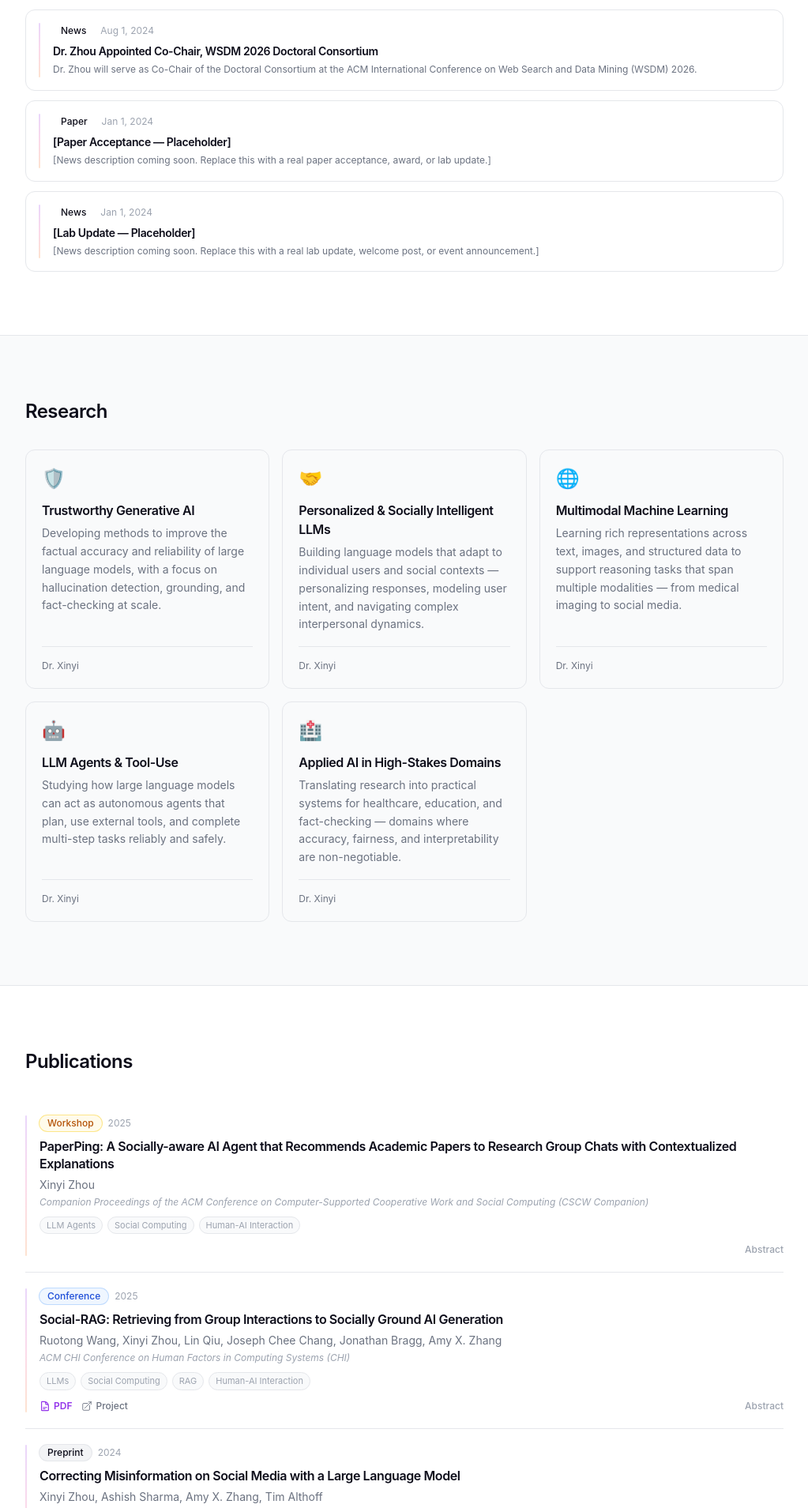
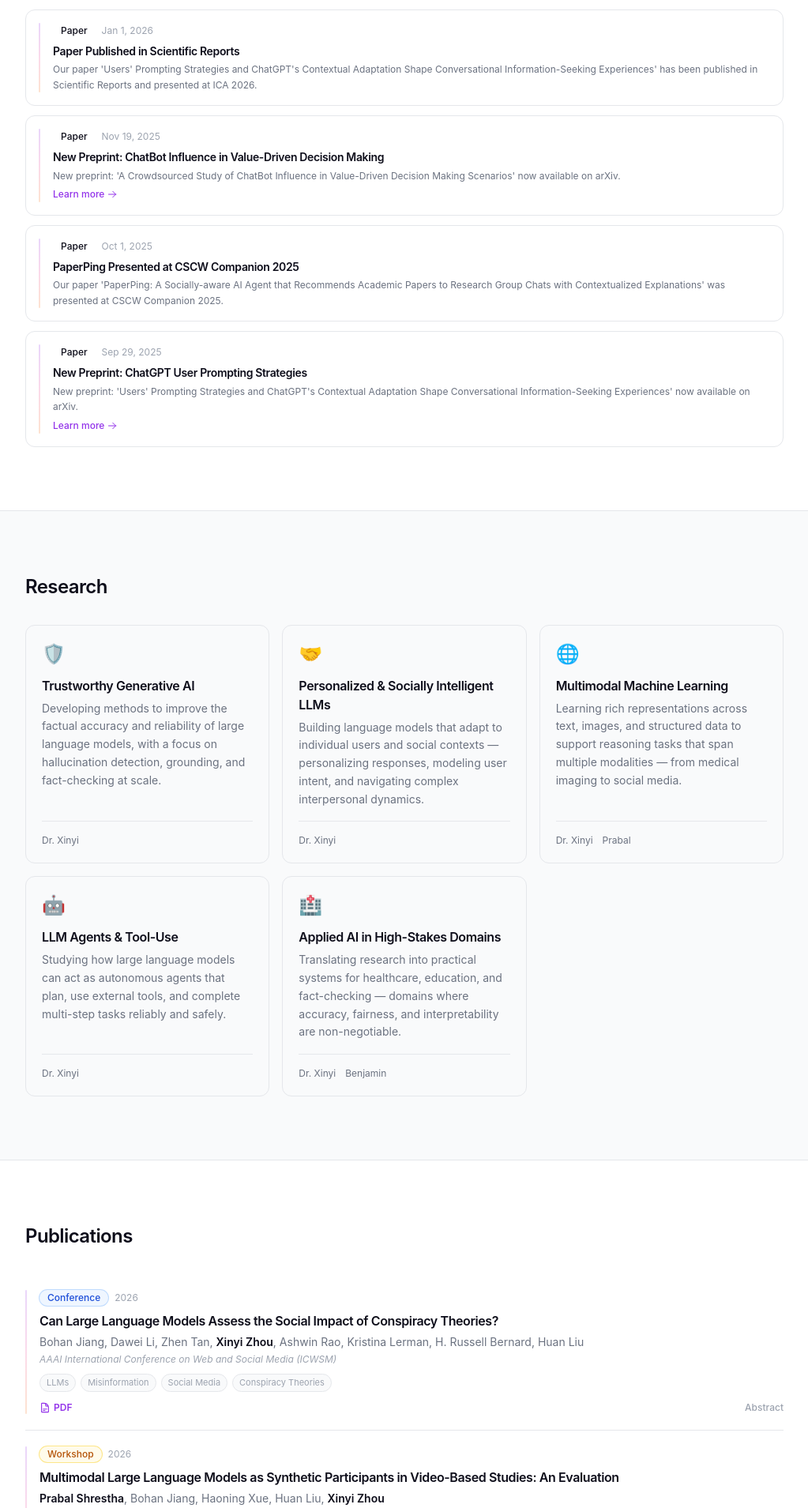
Before and after one commit to MINDLab25/lab-website, a Next.js app: page / in a window 1280 px wide. Shown: the part 887-2796 px from the top of the page at 79% size, without its empty margins (128-1151 px from the left). Built offline with nearby package versions, Linux system fonts and the light colour scheme.

Commit message:
Update site data with revised lab member information, including new publications for 2026, updated featured news, and a placeholder profile for an upcoming PhD student.

```diff
--- a/src/data/site.ts
+++ b/src/data/site.ts
@@ -36,15 +36,15 @@ export const home = {
     { value: "30+", label: "Publications" },
     { value: "—", label: "Lab Members" }, // TODO: fill in
     { value: "20", label: "h-index" },
-    { value: "3", label: "Years at BSU" },
+    { value: "1", label: "Year at BSU" },
   ],
   // IDs referencing items in the publications and news arrays below
   featuredPublicationIds: [
-    "social-rag-chi-2025",
-    "correcting-misinfo-2024",
-    "fake-news-survey-csur-2020",
+    "multimodal-llms-synthetic-participants-2026",
+    "conspiracy-theories-icwsm-2026",
+    "chatbot-influence-arxiv-2025",
   ],
-  featuredNewsIds: ["rising-star-mit-2024", "rising-star-ds-2024", "wsdm-2026"],
+  featuredNewsIds: ["icwsm-2026-papers", "wsdm-2026-dc", "bsu-welcome-2025"],
 };
 
 // ──────────────────────────────────────────────────────────
@@ -73,7 +73,7 @@ export const researchAreas = [
     description:
       "Learning rich representations across text, images, and structured data to support reasoning tasks that span multiple modalities — from medical imaging to social media.",
     icon: "🌐",
-    memberIds: ["xinyi-zhou"],
+    memberIds: ["xinyi-zhou", "prabal-shrestha"],
   },
   {
     id: "llm-agents",
@@ -89,7 +89,7 @@ export const researchAreas = [
     description:
       "Translating research into practical systems for healthcare, education, and fact-checking — domains where accuracy, fairness, and interpretability are non-negotiable.",
     icon: "🏥",
-    memberIds: ["xinyi-zhou"],
+    memberIds: ["xinyi-zhou", "benjamin-lee-peterson"],
   },
 ];
 
@@ -168,6 +168,23 @@ Ben's work connects research, teaching, and service around a common thread: how
         "https://scholar.google.com/citations?user=fWvBixgAAAAJ&hl=en",
     },
     joinYear: 2025,
+  },
+  {
+    id: "phd-student-placeholder-1",
+    name: "PHD Student (Coming Soon)",
+    role: "phd",
+    title: "PHD Student",
+    photo: "",
+    bio: "This profile is a placeholder. Real lab member info will be added here soon.",
+    interests: ["[Research Interest]"],
+    links: {
+      email: "benjaminpeterson@boisestate.edu",
+      github: "https://github.com/blpeter",
+      linkedin: "https://www.linkedin.com/in/ben-peterson-4901646",
+      googleScholar:
+        "https://scholar.google.com/citations?user=fWvBixgAAAAJ&hl=en",
+    },
+    joinYear: undefined,
   },
 
   // ── MS Students ─────────────────────────────────────────
@@ -250,11 +267,99 @@ export interface Publication {
 }
 
 export const publications: Publication[] = [
-  // ── 2025 ────────────────────────────────────────────────
+  // ── 2026 ────────────────────────────────────────────────
   {
-    id: "social-rag-chi-2025",
+    id: "multimodal-llms-synthetic-participants-2026",
     title:
-      "Social-RAG: Retrieving from Group Interactions to Socially Ground AI Generation",
+      "Multimodal Large Language Models as Synthetic Participants in Video-Based Studies: An Evaluation",
+    authors: [
+      "Prabal Shrestha",
+      "Bohan Jiang",
+      "Haoning Xue",
+      "Huan Liu",
+      "Xinyi Zhou",
+    ],
+    venue:
+      "Workshop on Large Language Models for Social Reasoning and Simulation (SocialLLM) @ ICWSM",
+    year: 2026,
+    type: "workshop",
+    abstract: "[Abstract coming soon.]",
+    links: {},
+    tags: ["Multimodal ML", "LLMs", "Human Simulation", "Video Understanding"],
+    featured: true,
+  },
+  {
+    id: "conspiracy-theories-icwsm-2026",
+    title:
+      "Can Large Language Models Assess the Social Impact of Conspiracy Theories?",
+    authors: [
+      "Bohan Jiang",
+      "Dawei Li",
+      "Zhen Tan",
+      "Xinyi Zhou",
+      "Ashwin Rao",
+      "Kristina Lerman",
+      "H. Russell Bernard",
+      "Huan Liu",
+    ],
+    venue: "AAAI International Conference on Web and Social Media (ICWSM)",
+    year: 2026,
+    type: "conference",
+    abstract: "[Abstract coming soon.]",
+    links: {
+      pdf: "https://arxiv.org/abs/2412.07019",
+    },
+    tags: ["LLMs", "Misinformation", "Social Media", "Conspiracy Theories"],
+    featured: false,
+  },
+  {
+    id: "chatgpt-info-seeking-sr-2026",
+    title:
+      "Users' Prompting Strategies and ChatGPT's Contextual Adaptation Shape Conversational Information-Seeking Experiences",
+    authors: [
+      "Haoning Xue",
+      "Yoo Jung Oh",
+      "Xinyi Zhou",
+      "Xinyu Zhang",
+      "Berit Oxley",
+    ],
+    venue: "Scientific Reports",
+    year: 2026,
+    type: "journal",
+    abstract: "[Abstract coming soon.]",
+    links: {
+      pdf: "https://arxiv.org/abs/2509.25513",
+    },
+    tags: ["LLMs", "Human-AI Interaction", "Information Seeking"],
+    featured: false,
+  },
+
+  // ── 2025 (lab founded 2025-08-20) ───────────────────────
+  {
+    id: "chatbot-influence-arxiv-2025",
+    title:
+      "A Crowdsourced Study of ChatBot Influence in Value-Driven Decision Making Scenarios",
+    authors: [
+      "Anthony Wise",
+      "Xinyi Zhou",
+      "Martin Reimann",
+      "Anind Dey",
+      "Leilani Battle",
+    ],
+    venue: "arXiv preprint",
+    year: 2025,
+    type: "preprint",
+    abstract: "[Abstract coming soon.]",
+    links: {
+      pdf: "https://arxiv.org/abs/2511.15857",
+    },
+    tags: ["LLMs", "Human-AI Interaction", "Decision Making"],
+    featured: true,
+  },
+  {
+    id: "paperping-cscw-2025",
+    title:
+      "PaperPing: A Socially-aware AI Agent that Recommends Academic Papers to Research Group Chats with Contextualized Explanations",
     authors: [
       "Ruotong Wang",
       "Xinyi Zhou",
@@ -263,127 +368,15 @@ export const publications: Publication[] = [
       "Jonathan Bragg",
       "Amy X. Zhang",
     ],
-    venue: "ACM CHI Conference on Human Factors in Computing Systems (CHI)",
-    year: 2025,
-    type: "conference",
-    abstract:
-      "Social-RAG is a workflow for socially grounding AI agents by retrieving context from prior group interactions, selecting relevant social signals, and feeding them into a language model to generate socially aligned messages. Deployed in PaperPing — a paper-recommendation agent for research group chats — across 18 channels reaching 500+ researchers over three months.",
-    links: {
-      pdf: "https://arxiv.org/abs/2411.02353",
-      project: "https://dl.acm.org/doi/10.1145/3706598.3713749",
-    },
-    tags: ["LLMs", "Social Computing", "RAG", "Human-AI Interaction"],
-    featured: true,
-  },
-  {
-    id: "paperping-cscw-2025",
-    title:
-      "PaperPing: A Socially-aware AI Agent that Recommends Academic Papers to Research Group Chats with Contextualized Explanations",
-    authors: ["Xinyi Zhou"],
     venue:
       "Companion Proceedings of the ACM Conference on Computer-Supported Cooperative Work and Social Computing (CSCW Companion)",
     year: 2025,
     type: "workshop",
     abstract: "[Abstract coming soon.]",
-    links: {},
+    links: {
+      project: "https://dl.acm.org/doi/10.1145/3715070.3757230",
+    },
     tags: ["LLM Agents", "Social Computing", "Human-AI Interaction"],
-    featured: false,
-  },
-
-  // ── 2024 ────────────────────────────────────────────────
-  {
-    id: "correcting-misinfo-2024",
-    title:
-      "Correcting Misinformation on Social Media with a Large Language Model",
-    authors: ["Xinyi Zhou", "Ashish Sharma", "Amy X. Zhang", "Tim Althoff"],
-    venue: "arXiv preprint",
-    year: 2024,
-    type: "preprint",
-    abstract:
-      "We propose MUSE, an LLM augmented with vision-language modeling and web retrieval over credible sources to detect and explain misinformation in social media posts. MUSE outperforms GPT-4 by 37% and high-quality human responses by 29%, and generalizes across modalities, domains, and political leanings.",
-    links: {
-      pdf: "https://arxiv.org/abs/2403.11169",
-    },
-    tags: ["LLMs", "Misinformation", "Social Media", "Fact-Checking"],
-    featured: true,
-  },
-  {
-    id: "fact-checking-cscw-2024",
-    title:
-      "Human-centered NLP Fact-checking: Co-Designing with Fact-checkers using Matchmaking for AI",
-    authors: ["Xinyi Zhou"],
-    venue: "Proceedings of the ACM on Human-Computer Interaction (CSCW)",
-    year: 2024,
-    type: "conference",
-    abstract: "[Abstract coming soon.]",
-    links: {
-      project: "https://dl.acm.org/doi/10.1145/3686962",
-    },
-    tags: ["Fact-Checking", "Human-AI Interaction", "NLP"],
-    featured: false,
-  },
-
-  // ── 2022 ────────────────────────────────────────────────
-  {
-    id: "fake-intent-www-2022",
-    title:
-      "'This is Fake! Shared it by Mistake': Assessing the Intent of Fake News Spreaders",
-    authors: [
-      "Xinyi Zhou",
-      "Kai Shu",
-      "Vir V. Phoha",
-      "Huan Liu",
-      "Reza Zafarani",
-    ],
-    venue: "The Web Conference (WWW)",
-    year: 2022,
-    type: "conference",
-    abstract: "[Abstract coming soon.]",
-    links: {},
-    tags: ["Fake News", "Misinformation", "Social Media", "NLP"],
-    featured: false,
-  },
-
-  // ── 2020 ────────────────────────────────────────────────
-  {
-    id: "fake-news-survey-csur-2020",
-    title:
-      "A Survey of Fake News: Fundamental Theories, Detection Methods, and Opportunities",
-    authors: ["Xinyi Zhou", "Reza Zafarani"],
-    venue: "ACM Computing Surveys (CSUR)",
-    year: 2020,
-    type: "journal",
-    abstract:
-      "A comprehensive survey of fake news research covering psychological and social theories behind misinformation spread, computational detection methods (knowledge-based, style-based, propagation-based, source-based), and open challenges. One of the most-cited works in the automated fact-checking literature.",
-    links: {},
-    tags: ["Fake News", "Survey", "Misinformation", "NLP"],
-    featured: true,
-  },
-  {
-    id: "safe-pakdd-2020",
-    title: "SAFE: Similarity-Aware Multi-Modal Fake News Detection",
-    authors: ["Xinyi Zhou", "Jindi Wu", "Reza Zafarani"],
-    venue:
-      "Pacific-Asia Conference on Knowledge Discovery and Data Mining (PAKDD)",
-    year: 2020,
-    type: "conference",
-    abstract: "[Abstract coming soon.]",
-    links: {},
-    tags: ["Fake News", "Multimodal ML", "NLP"],
-    featured: false,
-  },
-  {
-    id: "recovery-cikm-2020",
-    title:
-      "ReCOVery: A Multimodal Repository for COVID-19 News Credibility Research",
-    authors: ["Xinyi Zhou", "Apurva Mulay", "Emilio Ferrara", "Reza Zafarani"],
-    venue:
-      "ACM International Conference on Information and Knowledge Management (CIKM)",
-    year: 2020,
-    type: "conference",
-    abstract: "[Abstract coming soon.]",
-    links: {},
-    tags: ["Dataset", "COVID-19", "Misinformation", "Multimodal ML"],
     featured: false,
   },
 ];
@@ -406,50 +399,65 @@ export interface NewsItem {
 }
 
 export const news: NewsItem[] = [
-  // ── Real news items ─────────────────────────────────────
   {
-    id: "rising-star-mit-2024",
-    date: "2024-10-15",
-    type: "award",
-    title: "Dr. Zhou Named MIT Rising Star in EECS 2024",
+    id: "icwsm-2026-papers",
+    date: "2026-06-01",
+    type: "paper",
+    title: "Two Papers Accepted at ICWSM 2026",
     description:
-      "Dr. Xinyi Zhou has been recognized as a Rising Star in Electrical Engineering and Computer Science by MIT, one of the most competitive early-career honors in the field.",
-    link: "https://risingstars.mit.edu",
+      "Two papers accepted at the AAAI International Conference on Web and Social Media (ICWSM) 2026: 'Can Large Language Models Assess the Social Impact of Conspiracy Theories?' and 'Multimodal Large Language Models as Synthetic Participants in Video-Based Studies: An Evaluation' (SocialLLM Workshop).",
   },
   {
-    id: "rising-star-ds-2024",
-    date: "2024-09-20",
-    type: "award",
-    title: "Rising Star in Data Science — UCSD, UChicago & Stanford",
+    id: "chatgpt-sr-2026",
+    date: "2026-01-01",
+    type: "paper",
+    title: "Paper Published in Scientific Reports",
     description:
-      "Dr. Zhou was honored as a Rising Star in Data Science by the University of California San Diego, the University of Chicago, and Stanford University in 2024.",
+      "Our paper 'Users' Prompting Strategies and ChatGPT's Contextual Adaptation Shape Conversational Information-Seeking Experiences' has been published in Scientific Reports and presented at ICA 2026.",
   },
   {
-    id: "wsdm-2026",
-    date: "2024-08-01",
-    type: "misc",
-    title: "Dr. Zhou Appointed Co-Chair, WSDM 2026 Doctoral Consortium",
+    id: "wsdm-2026-dc",
+    date: "2026-02-22",
+    type: "event",
+    title: "Dr. Zhou Co-Chairs WSDM 2026 Doctoral Consortium",
     description:
-      "Dr. Zhou will serve as Co-Chair of the Doctoral Consortium at the ACM International Conference on Web Search and Data Mining (WSDM) 2026.",
-  },
-
-  // ── Placeholder news items ──────────────────────────────
-  // TODO: replace with real news
-  {
-    id: "news-placeholder-1",
-    date: "2024-01-01",
-    type: "paper",
-    title: "[Paper Acceptance — Placeholder]",
-    description:
-      "[News description coming soon. Replace this with a real paper acceptance, award, or lab update.]",
+      "Dr. Zhou served as Co-Chair of the Doctoral Consortium at WSDM 2026, held in Boise, Idaho — bringing the conference to her home institution.",
+    link: "https://wsdm-conference.org/2026/index.php/call-for-wsdm-doctoral-consortium/",
   },
   {
-    id: "news-placeholder-2",
-    date: "2024-01-01",
+    id: "chatbot-influence-2025",
+    date: "2025-11-19",
+    type: "paper",
+    title: "New Preprint: ChatBot Influence in Value-Driven Decision Making",
+    description:
+      "New preprint: 'A Crowdsourced Study of ChatBot Influence in Value-Driven Decision Making Scenarios' now available on arXiv.",
+    link: "https://arxiv.org/abs/2511.15857",
+  },
+  {
+    id: "paperping-cscw-2025-news",
+    date: "2025-10-01",
+    type: "paper",
+    title: "PaperPing Presented at CSCW Companion 2025",
+    description:
+      "Our paper 'PaperPing: A Socially-aware AI Agent that Recommends Academic Papers to Research Group Chats with Contextualized Explanations' was presented at CSCW Companion 2025.",
+  },
+  {
+    id: "chatgpt-info-seeking-2025",
+    date: "2025-09-29",
+    type: "paper",
+    title: "New Preprint: ChatGPT User Prompting Strategies",
+    description:
+      "New preprint: 'Users' Prompting Strategies and ChatGPT's Contextual Adaptation Shape Conversational Information-Seeking Experiences' now available on arXiv.",
+    link: "https://arxiv.org/abs/2509.25513",
+  },
+  {
+    id: "bsu-welcome-2025",
+    date: "2025-09-29",
     type: "misc",
-    title: "[Lab Update — Placeholder]",
+    title: "Dr. Zhou Joins Boise State University as Assistant Professor",
     description:
-      "[News description coming soon. Replace this with a real lab update, welcome post, or event announcement.]",
+      "Dr. Xinyi Zhou has joined the Department of Computer Science at Boise State University as an Assistant Professor, where she directs the Machine Intelligence and Data (MIND) Lab.",
+    link: "https://www.boisestate.edu/coen-cs/2025/09/29/computer-science-welcomes-new-faculty-fall-2025/",
   },
 ];
 
--- a/src/lib/utils.ts
+++ b/src/lib/utils.ts
@@ -22,4 +22,12 @@ export function formatDate(iso: string, monthStyle: 'short' | 'long' = 'short')
   })
 }
 
-export const labMemberNames = new Set(team.map((m) => m.name))
+export const labMemberNames = new Set(
+  team.flatMap((m) => {
+    const parts = m.name.split(' ')
+    if (parts.length >= 2 && TITLES.has(parts[0].toLowerCase())) {
+      return [m.name, parts.slice(1).join(' ')]
+    }
+    return [m.name]
+  })
+)
```
